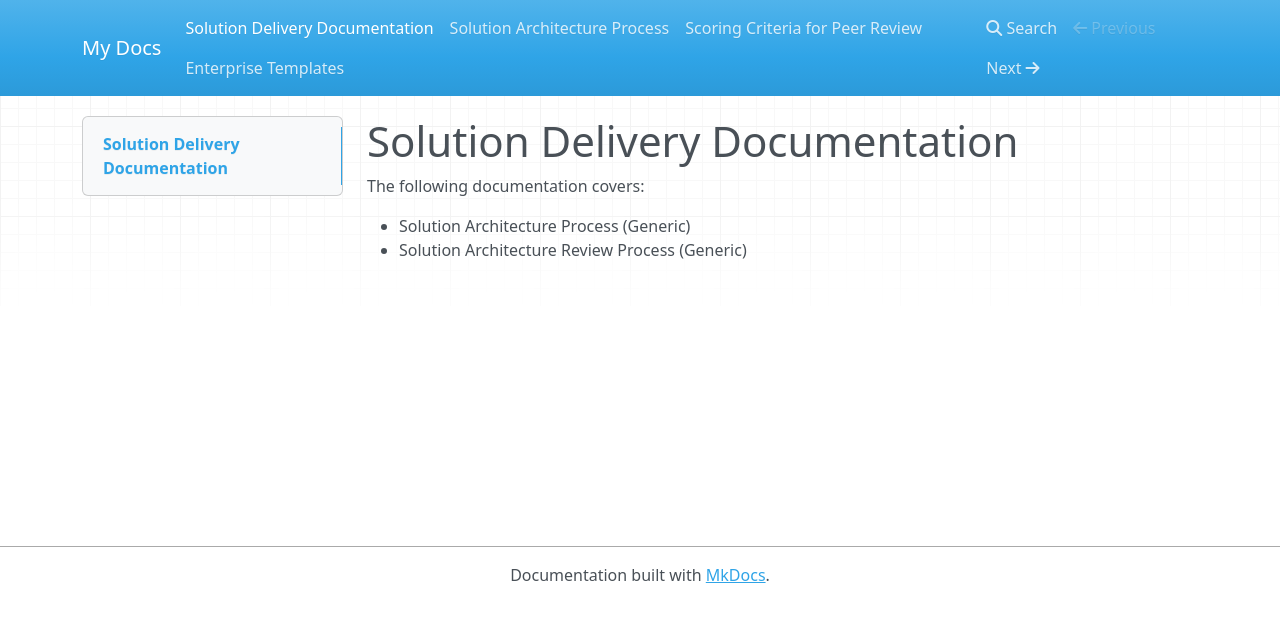
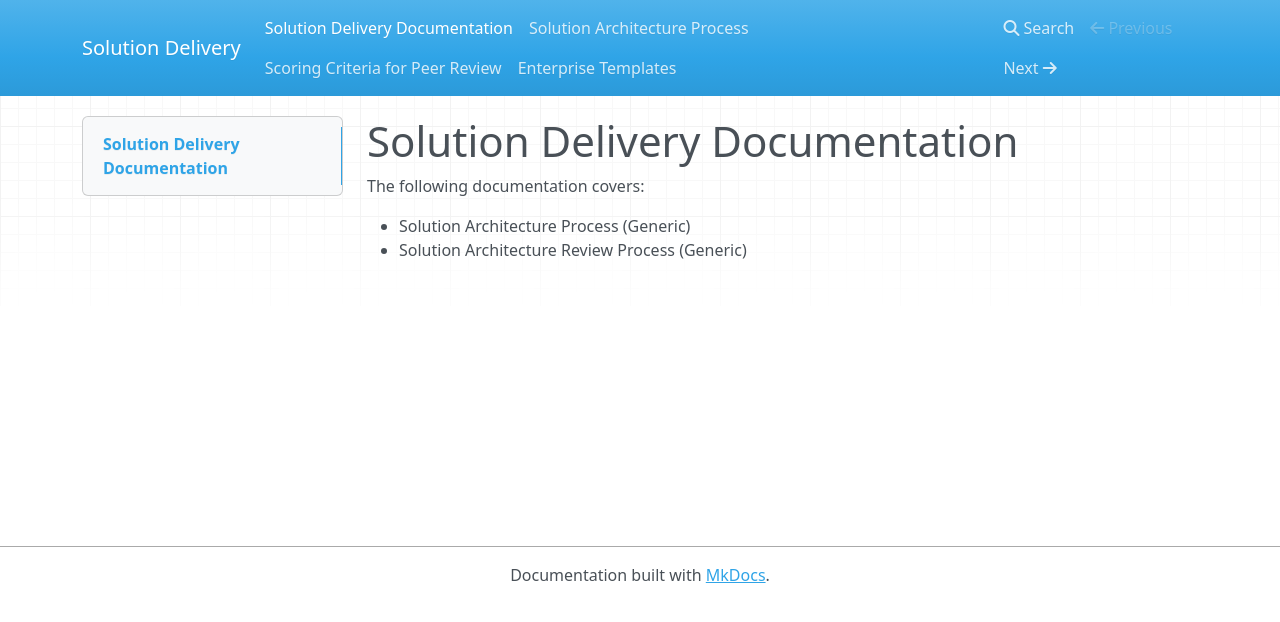
Before and after one commit to wallwill/SolutionDelivery, an MkDocs documentation site: the page built from docs/index.md, in a window 1280 px wide. Shown: the top 622 px of the page. Built offline with MkDocs 1.6.1, drawn with Linux system fonts in a browser that asks for light colours; nearby versions of some CDN libraries.

Commit message:
Update mkdocs.yml

```diff
--- a/mkdocs.yml
+++ b/mkdocs.yml
@@ -1 +1,6 @@
-site_name: My Docs
+site_name: Solution Delivery
+Nav:
+-Home: index.md
+-Steps : Steps.md
+-Assessment : assessment.md
+-Diagrams :  diagrams.md
```
